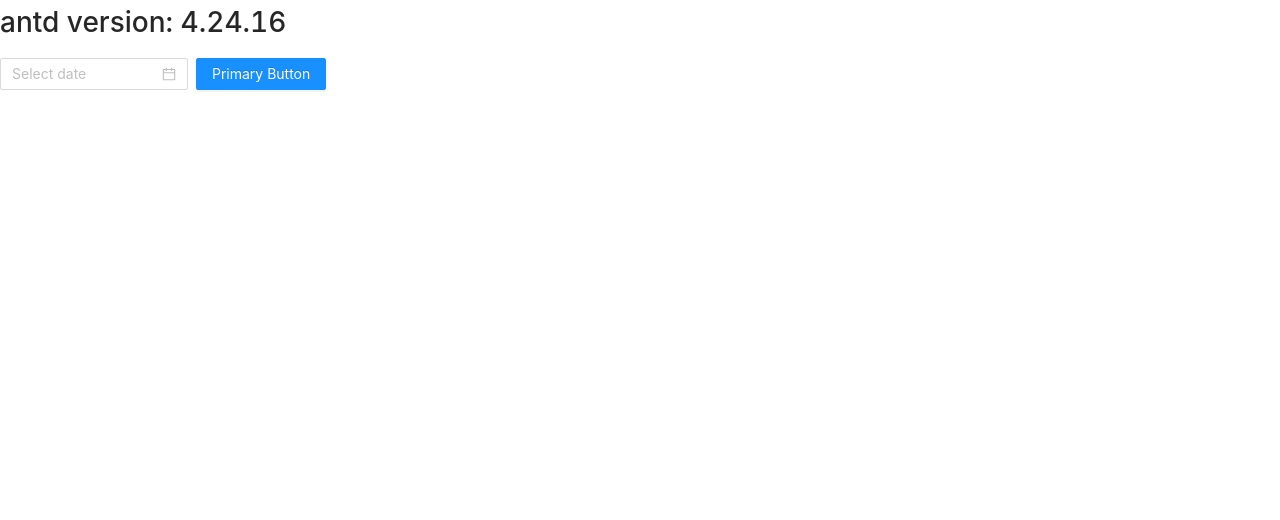
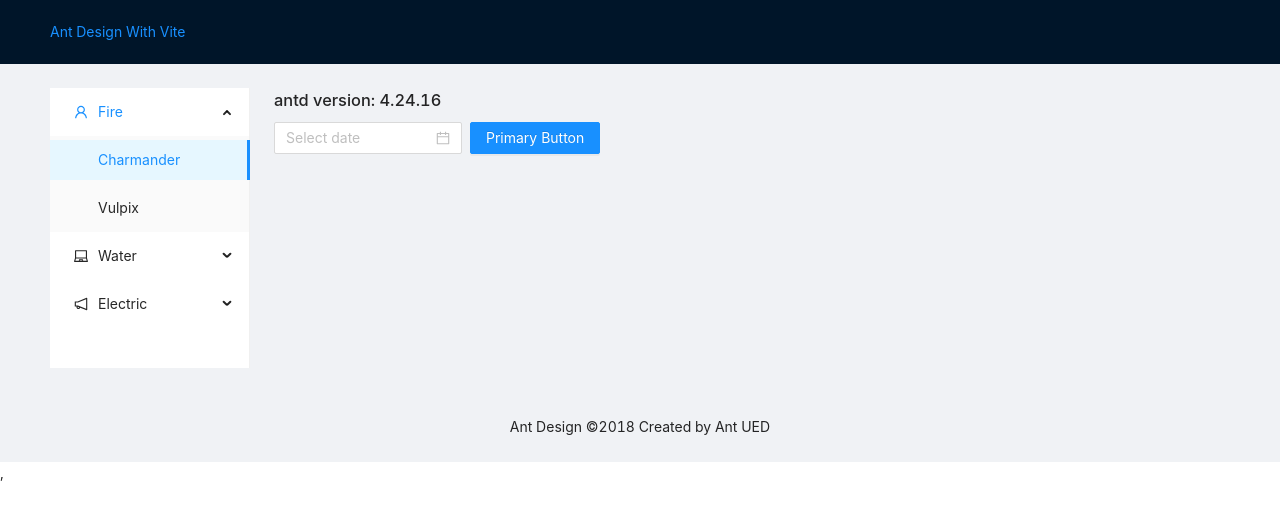
Before and after one commit to ddrempe/ant-design-with-vite-sandbox, a React (Vite) app: page / in a window 1280 px wide. Shown: the top 520 px of the page. Built offline with nearby package versions, Linux system fonts and the light colour scheme.

Commit message:
Added basic layout and side menu

```diff
--- a/src/App.jsx
+++ b/src/App.jsx
@@ -1,12 +1,66 @@
 import React, { Fragment } from "react";
+import Home from "./views/Home";
+
 import "antd/dist/antd.css";
 import "./index.css";
-import Home from "./views/Home";
+
+import { Layout, Menu, Typography } from "antd";
+import {
+  UserOutlined,
+  LaptopOutlined,
+  NotificationOutlined,
+} from "@ant-design/icons";
+
+const { Link } = Typography;
+const { SubMenu } = Menu;
+const { Header, Content, Footer, Sider } = Layout;
 
 function App() {
   return (
     <Fragment>
-      <Home />
+      <Layout>
+        <Header className="header">
+          <Link href="/">Ant Design With Vite</Link>
+        </Header>
+        <Content style={{ padding: "0 50px" }}>
+          <Layout
+            className="site-layout-background"
+            style={{ padding: "24px 0" }}
+          >
+            <Sider className="site-layout-background" width={200}>
+              <Menu
+                mode="inline"
+                defaultSelectedKeys={["1"]}
+                defaultOpenKeys={["sub1"]}
+                style={{ height: "100%" }}
+              >
+                <SubMenu key="sub1" icon={<UserOutlined />} title="Fire">
+                  <Menu.Item key="1">Charmander</Menu.Item>
+                  <Menu.Item key="2">Vulpix</Menu.Item>
+                </SubMenu>
+                <SubMenu key="sub2" icon={<LaptopOutlined />} title="Water">
+                  <Menu.Item key="3">Blastoise</Menu.Item>
+                </SubMenu>
+                <SubMenu
+                  key="sub3"
+                  icon={<NotificationOutlined />}
+                  title="Electric"
+                >
+                  <Menu.Item key="4">Pikachu</Menu.Item>
+                  <Menu.Item key="5">Jolteon</Menu.Item>
+                </SubMenu>
+              </Menu>
+            </Sider>
+            <Content style={{ padding: "0 24px", minHeight: 280 }}>
+              <Home />
+            </Content>
+          </Layout>
+        </Content>
+        <Footer style={{ textAlign: "center" }}>
+          Ant Design ©2018 Created by Ant UED
+        </Footer>
+      </Layout>
+      ,
     </Fragment>
   );
 }
```
